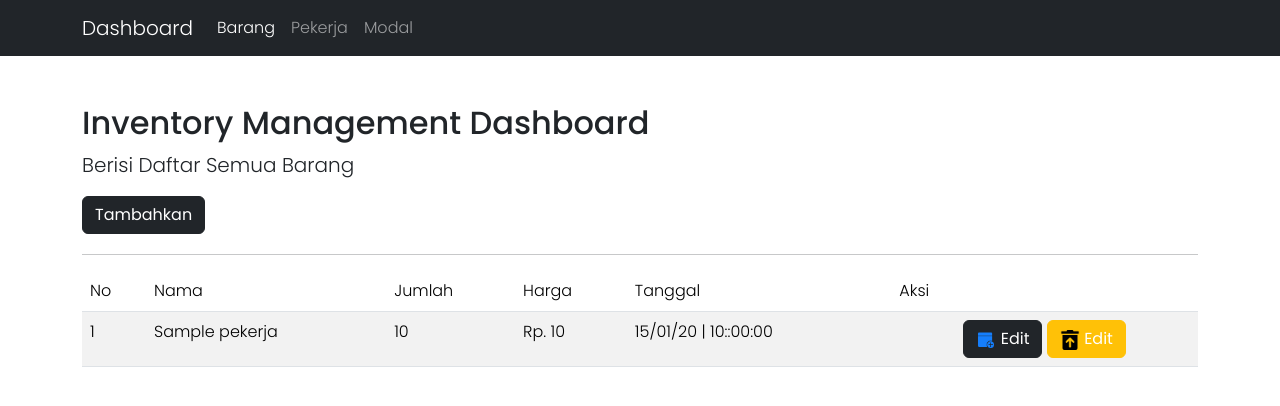
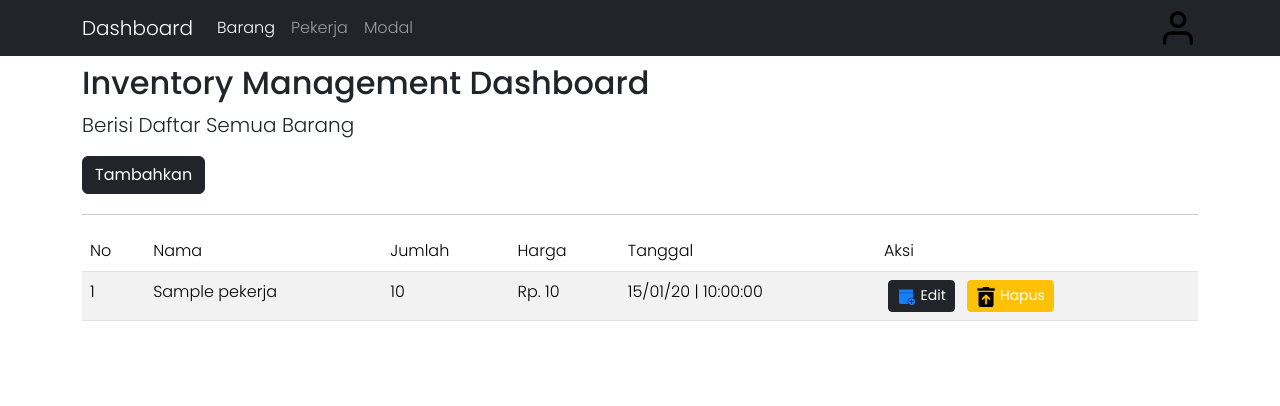
Before and after one commit to royandixix/Web-Tokoh-Penjualan, a PHP site: page / in a window 1280 px wide. Shown: the top 406 px of the page. Run offline with PHP 8.4, Linux system fonts and the light colour scheme; tables that the repository leaves empty or names only in its code hold one stand-in row (values such as "Sample post").

Commit message:
pembaruan data

```diff
--- a/function.php
+++ b/function.php
@@ -2,7 +2,8 @@
 
 
 // koneksikan ke database
-$db =  mysqli_connect(
+$db =  mysqli_connect
+(
     "localhost",
     "root",
     "",
@@ -10,7 +11,8 @@ $db =  mysqli_connect(
 );
 
 
-$result = mysqli_query(
+$result = mysqli_query
+(
     $db,
     // OERDER BY id
     // ASC
--- a/index.php
+++ b/index.php
@@ -32,7 +32,7 @@ $dataBarang = select("SELECT * FROM pekerja");
 <head>
   <meta charset="utf-8" />
   <meta name="viewport" content="width=device-width, initial-scale=1" />
-  <title>Bootstrap demo</title>
+  <title>web</title>
   <link href="https://cdn.jsdelivr.net/npm/bootstrap@5.3.3/dist/css/bootstrap.min.css" rel="stylesheet" integrity="sha384-QWTKZyjpPEjISv5WaRU9OFeRpok6YctnYmDr5pNlyT2bRjXh0JMhjY6hW+ALEwIH" crossorigin="anonymous" />
   <link rel="preconnect" href="https://fonts.googleapis.com" />
   <link rel="preconnect" href="https://fonts.gstatic.com" crossorigin />
@@ -57,7 +57,7 @@ $dataBarang = select("SELECT * FROM pekerja");
 
 
 
-  <nav class="navbar navbar-expand-lg navbar-dark bg-dark">
+  <nav class="navbar navbar-expand-lg navbar-dark bg-dark fixed-top">
     <div class="container">
       <a class="navbar-brand" href="#">Dashboard</a>
       <button class="navbar-toggler" type="button" data-bs-toggle="collapse" data-bs-target="#navbarNav" aria-controls="navbarNav" aria-expanded="false" aria-label="Toggle navigation">
@@ -75,6 +75,9 @@ $dataBarang = select("SELECT * FROM pekerja");
             <a class="nav-link" href="#">Modal</a>
           </li>
         </ul>
+        <div class="ms-auto">
+          <img src="img/8666609_user_icon.png" alt="Logo" width="40" height="40" class="d-inline-block align-top">
+        </div>
       </div>
     </div>
   </nav>
@@ -84,11 +87,7 @@ $dataBarang = select("SELECT * FROM pekerja");
 
 
 
-
-
-
-
-  <div class="container mt-5">
+  <div class="container mt-3 pt-5">
     <h2>Inventory Management Dashboard</h2>
     <blockquote class="blockquote">
       <p>Berisi Daftar Semua Barang</p>
@@ -96,17 +95,6 @@ $dataBarang = select("SELECT * FROM pekerja");
 
     <a href="add.php" class=" btn btn-dark mb-1">Tambahkan</a>
     <hr>
-
-
-
-
-
-
-
-
-
-
-
 
     <div class="table-responsive">
   <table class="table table-striped">
@@ -121,39 +109,26 @@ $dataBarang = select("SELECT * FROM pekerja");
       </tr>
     </thead>
     <tbody>
-
-
-
-
-
-
       <?php $no = 1; ?>
       <?php foreach ($dataBarang as $bar) : ?>
         <tr>
-              <td><?php echo $no++; ?></td>
-              <td><?php echo $bar["nama"]; ?></td>
-              <td><?php echo $bar["jumlah"]; ?></td>
-              <td>Rp. <?php echo number_format($bar["harga"], 0, ',', '.'); ?></td>
-              <td><?php echo date('d/m/y | H::i:s', strtotime($bar["tanggal"])); ?></td>
-
-              <td class="text-center">
-                <a href="#" class="btn btn-dark">
-                  <img src="img/315164_add_note_icon.png" alt="" width="20px">
-                  Edit</a>
-
-                  <a href="#" class="btn btn-warning text-white ">
-                  <img src="img/8665971_trash_can_arrow_up_icon.png" alt="" width="20px">
-                  Edit</a>
+          <td class="text-nowrap"><?php echo $no++; ?></td>
+          <td class="text-nowrap"><?php echo $bar["nama"]; ?></td>
+          <td class="text-nowrap"><?php echo $bar["jumlah"]; ?></td>
+          <td class="text-nowrap">Rp. <?php echo number_format($bar["harga"], 0, ',', '.'); ?></td>
+          <td class="text-nowrap"><?php echo date('d/m/y | H:i:s', strtotime($bar["tanggal"])); ?></td>
+          <td class="text-nowrap">
+            <a href="#" class="btn btn-dark btn-sm mx-1">
+              <img src="img/315164_add_note_icon.png" alt="" width="20px" class="mr-1">
+              Edit
+            </a>
+            <a href="#" class="btn btn-warning btn-sm mx-1 text-white">
+              <img src="img/8665971_trash_can_arrow_up_icon.png" alt="" width="20px" class="mr-1">
+              Hapus
+            </a>
           </td>
         </tr>
       <?php endforeach; ?>
-
-
-
-
-
-
-
     </tbody>
   </table>
 </div>
@@ -162,8 +137,10 @@ $dataBarang = select("SELECT * FROM pekerja");
 
 
     <script src="https://cdn.jsdelivr.net/npm/bootstrap@5.3.3/dist/js/bootstrap.bundle.min.js" integrity="sha384-YvpcrYf0tY3lHB60NNkmXc5s9fDVZLESaAA55NDzOxhy9GkcIdslK1eN7N6jIeHz" crossorigin="anonymous"></script>
-    <script src="js/main.js"></script>
-    <script src=""></script>
+    <script>
+
+    </script>
+
 </body>
 
 </html>
```
Also changed, not shown: add.php (+4 -5 lines), img/8666609_user_icon.png (added). Lines whose indentation alone changed are shown as unchanged.
